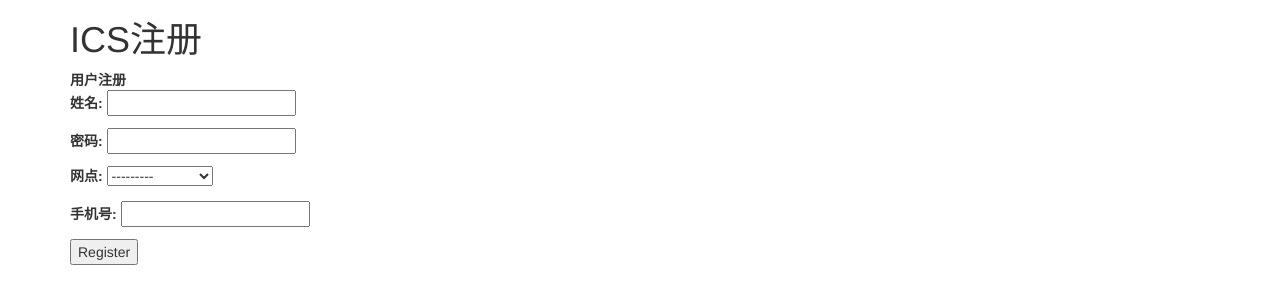
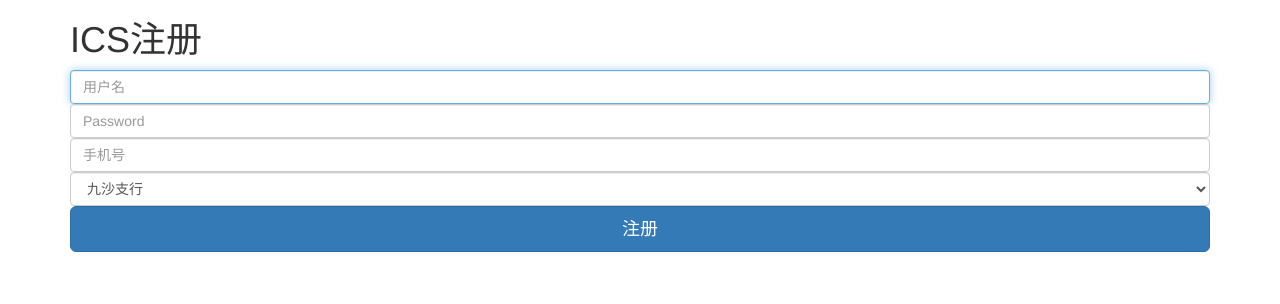
Before and after one commit to j-iNFINITE/ICS, a Django app: page /register in a window 1280 px wide. Shown: the top 304 px of the page. Run offline with Django 3.2, Linux system fonts and the light colour scheme; some libraries are stand-ins or nearby versions.

Commit message:
注册流程

```diff
--- a/ICS/urls.py
+++ b/ICS/urls.py
@@ -23,4 +23,5 @@ urlpatterns = [
     url(r'^$', login.views.index, name='index'),
     url(r'^register$',login.views.register,name='register'),
     url(r'^login/',include(login.urls)),
+    url(r'^test/$', login.views.register, name='test'),
 ]
--- a/login/models.py
+++ b/login/models.py
@@ -10,9 +10,11 @@ class UserProfile(models.Model):
         ('0335','德胜东路支行'),
     )
     branch = models.CharField('网点',max_length=4,choices=branchinfo)
-    phone = models.IntegerField('手机号',max_length=11,null=True)
+    phone = models.CharField('手机号',max_length=11,null=True)
     level = (
         ('1','网点负责人'),
         ('2','客户经理'),
     )
     userlevel = models.CharField(max_length=1,choices=level)
+    def __str__(self):
+        return str(self.user)
--- a/login/urls.py
+++ b/login/urls.py
@@ -2,5 +2,6 @@ from django.conf.urls import patterns,url
 from login import views
 urlpatterns = patterns('',
     url(r'^$', views.index, name='index'),
-    url(r'^register/$', views.register, name='register'), # ADD NEW PATTERN!
+    url(r'^register/$', views.register, name='register'),
+    url(r'^test/$', views.register, name='test'),# ADD NEW PATTERN!
     )
--- a/login/views.py
+++ b/login/views.py
@@ -42,7 +42,9 @@ def register(request):
         # Print problems to the terminal.
         # They'll also be shown to the user.
         else:
-            print (user_form.errors, profile_form.errors)
+            return render(request,'register.html',
+                          {'error1':user_form.errors,
+                           'error2':profile_form.errors})
 
     # Not a HTTP POST, so we render our form using two ModelForm instances.
     # These forms will be blank, ready for user input.
--- a/templates/base.html
+++ b/templates/base.html
@@ -11,7 +11,7 @@
     <title>九堡支行 - {% block title %}问卷调查{% endblock %}</title>
 
     <link href="{% static "css/bootstrap.min.css" %}" rel="stylesheet">
-     {% block script_block %}{% endblock %}
+     {% block head_block %}{% endblock %}
   </head>
 <body>
  {% block body_block %}{% endblock %}
--- a/templates/register.html
+++ b/templates/register.html
@@ -1,27 +1,39 @@
 {% extends 'base.html' %}
+{% block head_block %}
+{% load staticfiles %}
+<link href="{% static "css/signin.css" %}" rel="stylesheet">
+{% endblock %}
 {% block body_block %}
+ {% if registered %}
+ <div class="container" align="center">
+ <h1><strong>用户注册完成</strong></h1>
+ <h2><a href="/">返回首页</a><br /></h2>
+</div>
+ {% else %}
 <div class="container">
- <h1>ICS注册</h1>
 
- {% if registered %}
- <strong>用户注册完成</strong>
- <a href="/">Return to the homepage.</a><br />
- {% else %}
- <strong>用户注册</strong><br />
- <form class="form-horizontal" id="user_form" method="post" action="/register" enctype="multipart/form-data">
-
-     {% csrf_token %}
-
-     <!-- Display each form. The as_p method wraps each element in a paragraph
-          (<p>) element. This ensures each element appears on a new line,
-          making everything look neater. -->
-     {{ user_form.as_p }}
-     {{ profile_form.as_p }}
-
-     <!-- Provide a button to click to submit the form. -->
-     <input type="submit" name="submit" value="Register" />
- </form>
+      <form class="form-signin" name="user_form" method="post" action="/register" >
+      <h1 class="form-signin-heading">ICS注册</h1>
+          <h6 class="alert-danger">{{ error1 }}</h6>
+          <h6 class="alert-danger">{{ error2 }}</h6>
+      {% csrf_token %}
+        <label for="username" class="sr-only">username</label>
+        <input type="username" name="username" class="form-control" placeholder="用户名" required="" value="" autofocus>
+        <label for="password" class="sr-only">Password</label>
+        <input type="password" name="password" class="form-control" placeholder="Password" required="" value="">
+        <label for="phone" class="sr-only">phone</label>
+        <input type="phone" name="phone" class="form-control" placeholder="手机号" required="" maxlength="11" value="">
+        <select class="form-control" name="branch" >
+        <option value="0071">九沙支行</option>
+        <option value="0169">月雅路支行</option>
+        <option value="0332">朝阳支行</option>
+        <option value="0333">营业中心</option>
+        <option value="0335">德胜东路支行</option>
+        </select>
+        <input class="btn btn-lg btn-primary btn-block" type="submit" name="submit" value="注册" />
+      </form>
+ </div>
  {% endif %}
 
- </div>
+
 {% endblock %}
```
Also changed, not shown: db.sqlite3.
